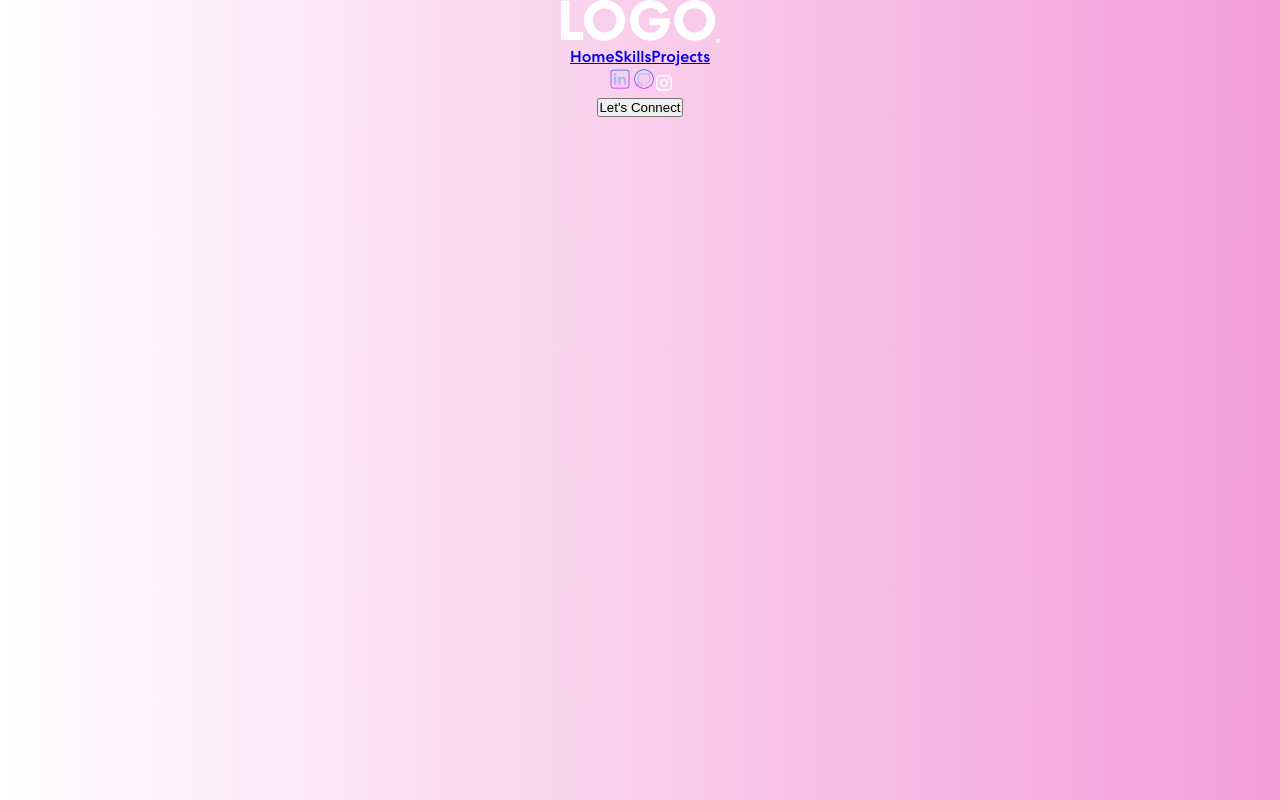
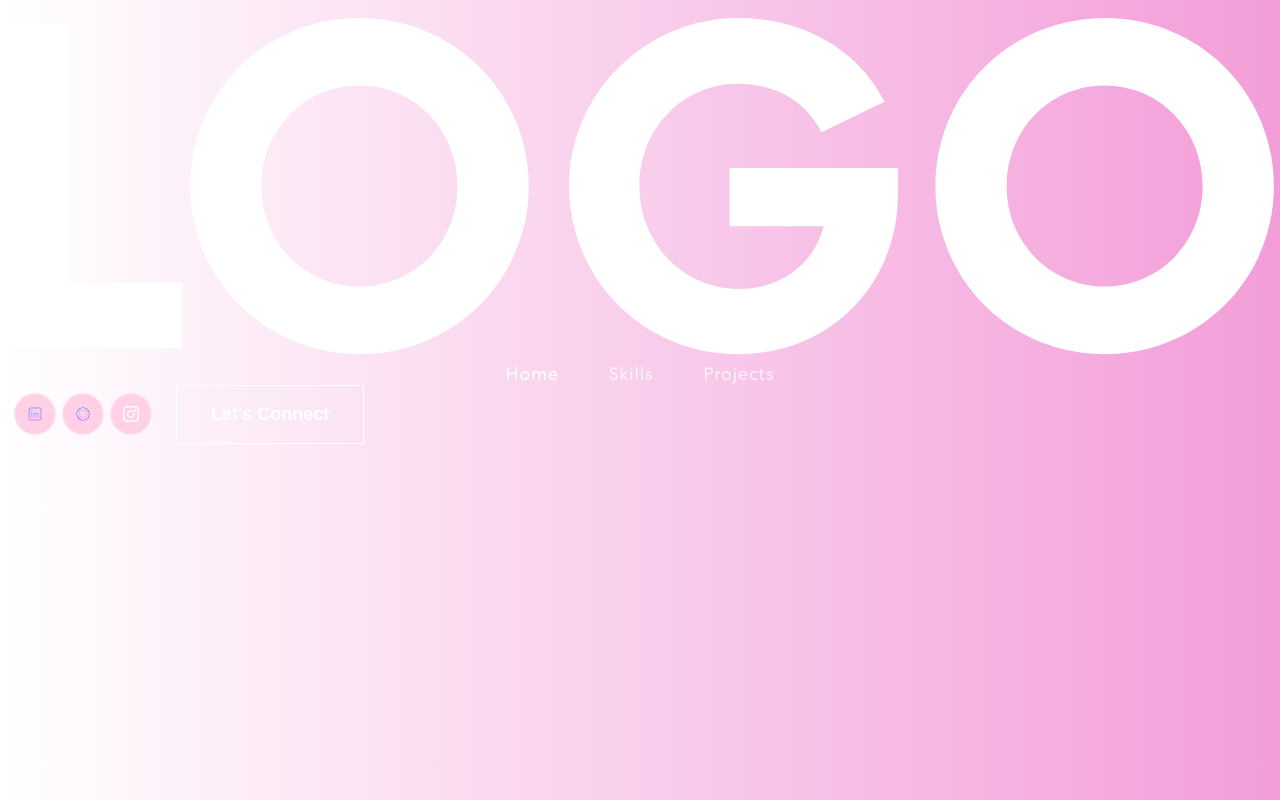
Before and after one commit to HawaSaid/Hawa, a React (Create React App) app: page / in a window 1280 px wide. Built offline with nearby package versions, Linux system fonts and the light colour scheme.

Commit message:
Styling for navBar

```diff
--- a/src/App.css
+++ b/src/App.css
@@ -1,4 +1,4 @@
-/*Custom fonts */
+/************ Custom Font ************/
 @font-face {
 	font-family: Centra;
 	src: url('./assets/font/CentraNo2-Bold.ttf');
@@ -6,75 +6,235 @@
 }
 @font-face {
 	font-family: Centra;
-  src: url('./assets/font/CentraNo2-Book.ttf');
+	src: url('./assets/font/CentraNo2-Medium.ttf');
 	font-weight: 500;
 }
 @font-face {
 	font-family: Centra;
-  src: url('./assets/font/CentraNo2-Medium.ttf');
+	src: url('./assets/font/CentraNo2-Book.ttf');
 	font-weight: 400;
 }
 
-/* Default styling */
-*{
-  margin:0;
-  padding:0;
+/************ Default Css ************/
+* {
+  margin: 0;
+  padding: 0;
   box-sizing: border-box;
 }
-body{
-  font-weight: 400px;
-  overflow-x: hidden;
-  position: relative;
-  background-color: #5e8ce8;
-  background-image: linear-gradient(to right,white,rgb(243, 157, 216))!important;
-  color: #61dafb, !important;
-  font-family: 'Centra', sans-serif !important;
-}
-h1, h2,h3,h4,h5,h6{
-  padding:0;
-  margin:0;
-  line-height: normal;
 
-}
-html{
+html {
   scroll-behavior: smooth;
   scroll-padding-top: 75px;
 }
-.App {
+
+body {
+  font-weight: 400;
+  overflow-x: hidden;
+  position: relative;
+  background-attachment: fixed;
+  background-color: rgb(243,157,216) !important;
+  background-image: linear-gradient(to right,white,rgb(243,157,216))!important;
+  color: #61dafb !important;
+  font-family: 'Centra', sans-serif !important;
+}
+
+h1, h2, h3, h4, h5, h6 {
+  margin: 0;
+  padding: 0;
+  line-height: normal;
+}
+
+p, a, li, button, ul {
+  margin: 0;
+  padding: 0;
+  line-height: normal;
+  text-decoration: none;
+}
+
+a:hover {
+  text-decoration: none;
+}
+
+img {
+  width: 100%;
+  height: auto;
+}
+
+button {
+  border: 0;
+  background-color: transparent;
+}
+
+input:focus, textarea:focus, select:focus {
+  outline: none;
+}
+
+@media (min-width:1700px) {
+	main .container {
+		max-width: 100%;
+		padding: 0 150px;
+	}
+}
+
+p.success {
+	color: green;
+}
+
+p.danger {
+	color: red;
+}
+/* NavBar Styling*/
+nav.navbar {
+  padding: 18px 0;
+  position: fixed;
+  width: 100%;
+  top: 0;
+  z-index: 9999;
+  transition:  0.32s ease-in-out;
+}
+nav.navbar.scrolled {
+  padding: 0px 0;
+  background-color: rgb(243,157,216);
+}
+nav.navbar a.navbar-brand {
+    width: 9%;
+}
+nav.navbar .navbar-nav .nav-link.navbar-link {
+  font-weight: 400;
+  color: white !important;
+  letter-spacing: 0.8px;
+  padding: 0 25px;
+  font-size: 18px;
+  opacity: 75%;
+}
+nav.navbar .navbar-nav a.nav-link.navbar-link:hover,
+nav.navbar .navbar-nav a.nav-link.navbar-link.active {
+    opacity: 1;
+}
+span.navbar-text {
+    display: flex;
+    align-items: center;
+}
+.social-icon {
+    display: inline-block;
+    margin-left: 14px;
+}
+.social-icon a {
+    width: 42px;
+    height: 42px;
+    background: rgb(255, 208, 230);
+    display: inline-flex;
+    border-radius: 50%;
+    margin-right: 6px;
+    align-items: center;
+    justify-content: center;
+    line-height: 1;
+    border: 1px solid rgba(255, 255, 255, 0.5);
+}
+.social-icon a::before {
+    content: "";
+    width: 42px;
+    height: 42px;
+    position: absolute;
+    background-color: #ffffff;
+    border-radius: 50%;
+    transform: scale(0);
+	transition: 0.3s ease-in-out;
+}
+.social-icon a:hover::before {
+    transform: scale(1);
+}
+.social-icon a img {
+	width: 40%;
+	z-index: 1;
+	transition: 0.3s ease-in-out;
+}
+.social-icon a:hover img {
+	filter: brightness(0) saturate(100%) invert(0%) sepia(7%) saturate(98%) hue-rotate(346deg) brightness(95%) contrast(86%);
+}
+.navbar-text button {
+  font-weight: 700;
+  color: #fff;
+  border: 1px solid #fff;
+  padding: 18px 34px;
+  font-size: 18px;
+  margin-left: 18px;
+	position: relative;
+	background-color: transparent;
+	transition: 0.3s ease-in-out;
+}
+.navbar-text button span {
+  z-index: 1;
+}
+.navbar-text button::before {
+  content: "";
+  width: 0%;
+  height: 100%;
+  position: absolute;
+  background-color: #fff;
+  left: 0;
+  top: 0;
+  z-index: -1;
+  transition: 0.3s ease-in-out;
+}
+.navbar-text button:hover {
+  color: #a5dffb;
+}
+.navbar-text button:hover::before {
+	content: "";
+	width: 100%;
+	height: 100%;
+	position: absolute;
+}
+nav.navbar .navbar-toggler:active,
+nav.navbar .navbar-toggler:focus {
+	outline: none;
+    box-shadow: none;
+}
+nav.navbar .navbar-toggler-icon {
+  width: 24px;
+  height: 17px;
+  background-image: none;
+  position: relative;
+  border-bottom: 2px solid #fff;
+  transition: all 300ms linear;
+  top: -2px;
+}
+nav.navbar .navbar-toggler-icon:focus {
+	border-bottom: 2px solid #fff;
+}
+nav.navbar .navbar-toggler-icon:after,
+nav.navbar .navbar-toggler-icon:before {
+	width: 24px;
+	position: absolute;
+	height: 2px;
+	background-color: #fff;
+	top: 0;
+	left: 0;
+	content: '';
+	z-index: 2;
+	transition: all 300ms linear;
+}
+nav.navbar .navbar-toggler-icon:after {
+	top: 8px;
+}
+nav.navbar .navbar-toggler[aria-expanded="true"] .navbar-toggler-icon:after {
+	transform: rotate(45deg);
+	background-color: #fff;
+	height: 2px;
+}
+nav.navbar .navbar-toggler[aria-expanded="true"] .navbar-toggler-icon:before {
+	transform: translateY(8px) rotate(-45deg);
+	background-color: #fff;
+	height: 2px;
+}
+nav.navbar .navbar-toggler[aria-expanded="true"] .navbar-toggler-icon {
+	border-color: transparent;
+}
+.App{
   text-align: center;
 }
-
-.App-logo {
+.App-logo{
   height: 40vmin;
   pointer-events: none;
 }
-
-@media (prefers-reduced-motion: no-preference) {
-  .App-logo {
-    animation: App-logo-spin infinite 20s linear;
-  }
-}
-
-.App-header {
-  background-color: #282c34;
-  min-height: 100vh;
-  display: flex;
-  flex-direction: column;
-  align-items: center;
-  justify-content: center;
-  font-size: calc(10px + 2vmin);
-  color: white;
-}
-
-.App-link {
-  color: #61dafb;
-}
-
-@keyframes App-logo-spin {
-  from {
-    transform: rotate(0deg);
-  }
-  to {
-    transform: rotate(360deg);
-  }
-}
```
Lines whose indentation alone changed are shown as unchanged.
